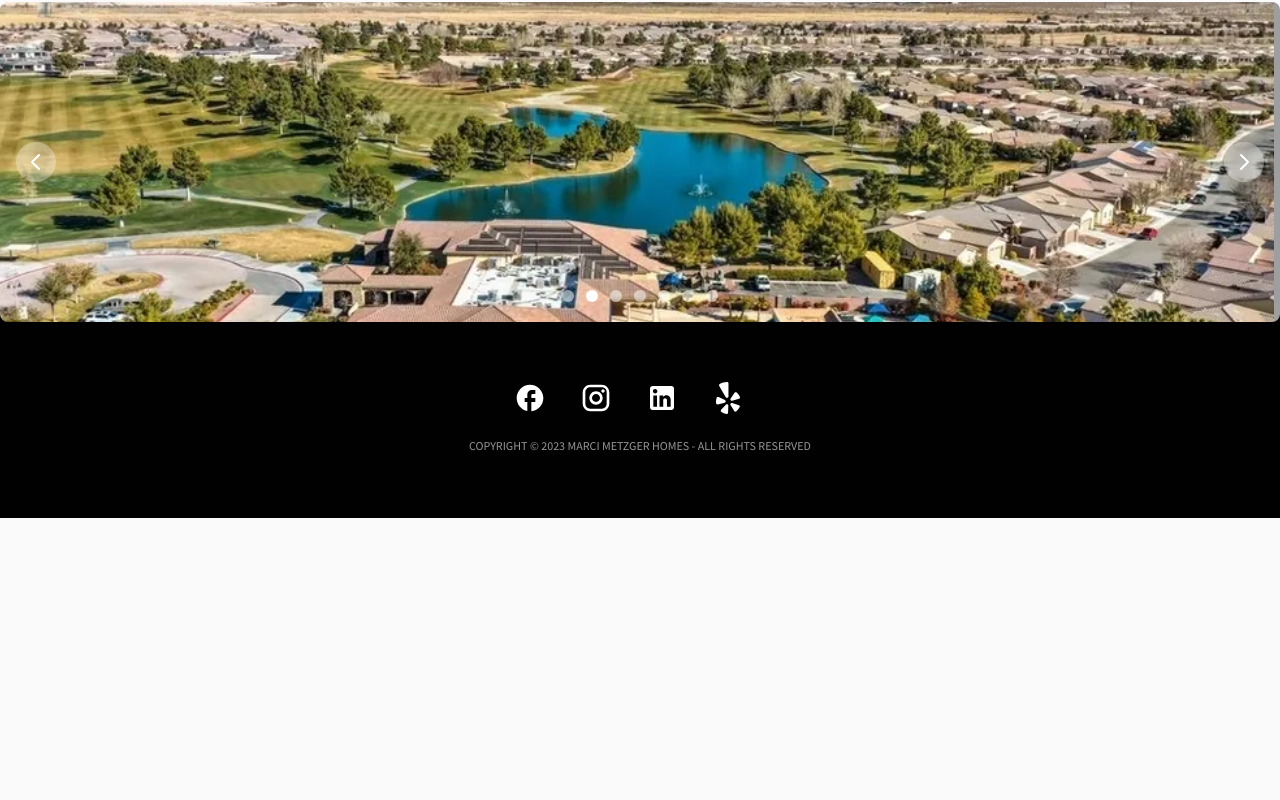
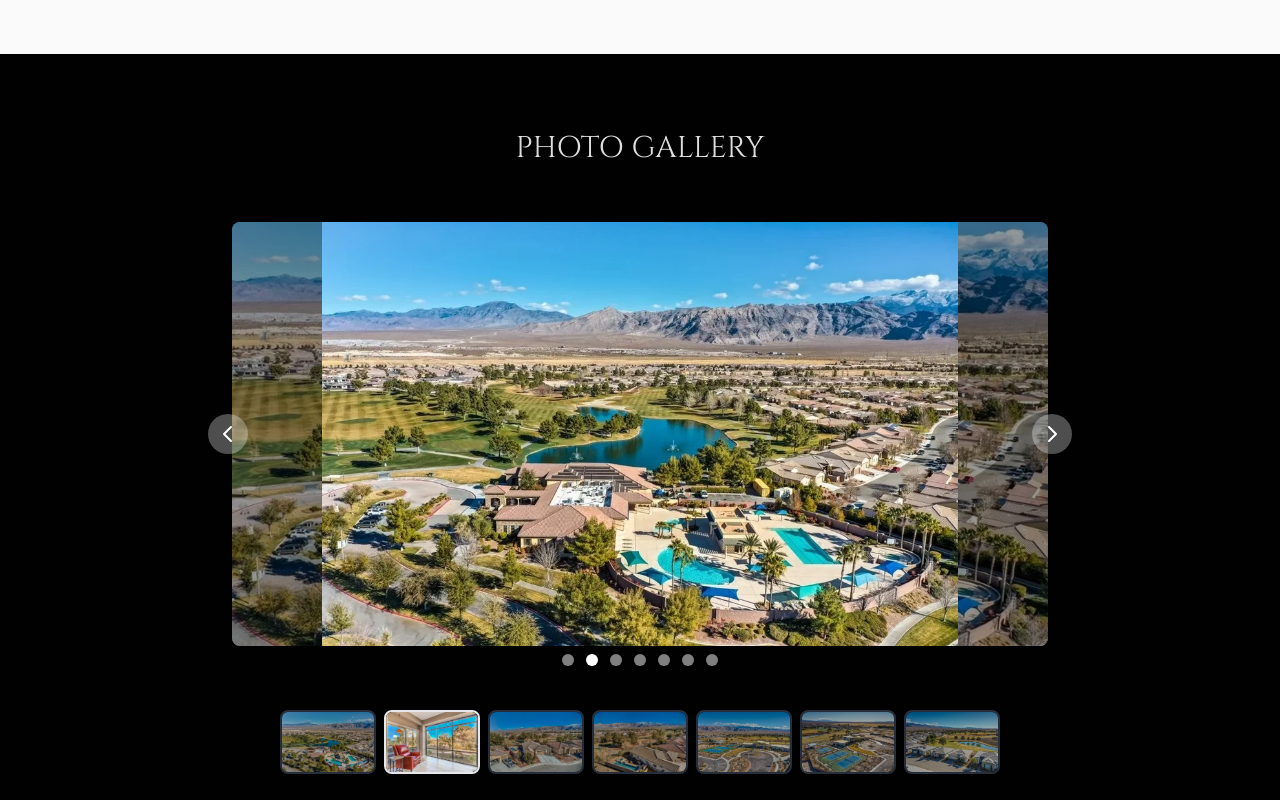
Before and after one commit to itskaedechan/realtyworks, a React (Vite) app: page / in a window 1280 px wide. Shown: the part 2440-3240 px from the top of the page. Before the commit the page ends 2958 px from the top, so only its background shows below. Built offline with nearby package versions, Linux system fonts and the light colour scheme; grey boxes are pictures that could not be loaded.

Commit message:
feat: added PhotoGallergy section with Carousel from Flowbite

```diff
--- a/src/components/Badges.jsx
+++ b/src/components/Badges.jsx
@@ -2,7 +2,7 @@ import badges from "../data/badges.json";
 
 export default function Badges() {
   return (
-    <div className="py-10 flex flex-col justify-center items-center space-y-6 h-auto">
+    <div className="py-10 flex flex-col justify-center items-center space-y-6 h-auto my-10">
       <div className={`flex justify-center gap-5 sm:gap-6 md:gap-12 h-20`}>
         {badges.map((badge) => (
           <img src={badge.img} alt={badge.badge} key={badge.id} />
--- a/src/components/PhotoGallery.jsx
+++ b/src/components/PhotoGallery.jsx
@@ -1,15 +1,58 @@
 import { Carousel } from "flowbite-react";
+import { useState } from "react";
 import photogallery from "../data/photogallery.json";
 
 export default function PhotoGallery() {
+  const [currentIndex, setCurrentIndex] = useState(0);
+
   return (
-    <div className="h-56 sm:h-64 xl:h-80 2xl:h-96">
-      <h1 className="font-cinzel text-xl">PHOTO GALLERY</h1>
-      <Carousel slideInterval={5000}>
-        {photogallery.map((photo) => (
-          <img key={photo.id} src={photo.img} alt={photo.alt} />
-        ))}
-      </Carousel>
+    <div className="bg-[#010101] py-10 text-center">
+      <h1 className="font-cinzel text-3xl mt-9 mb-4">PHOTO GALLERY</h1>
+
+      <div className="mx-auto max-w-4xl">
+        <Carousel
+          slideInterval={5000}
+          onSlideChange={(index) => setCurrentIndex(index)}
+          className="aspect-[16/9] relative overflow-hidden p-10"
+        >
+          {photogallery.map((photo) => (
+            <div key={photo.id} className="relative w-full h-full">
+              <img
+                src={photo.img}
+                alt={photo.alt}
+                className="absolute inset-0 w-full h-full object-cover"
+              />
+              <div className="absolute inset-0 bg-black/40" />
+              <img
+                src={photo.img}
+                alt={photo.alt}
+                className="relative z-10 object-contain w-full h-full"
+              />
+            </div>
+          ))}
+        </Carousel>
+
+        <div className="flex justify-center gap-2 mt-6 overflow-x-auto px-4">
+          {photogallery.map((photo, index) => (
+            <img
+              key={photo.id}
+              src={photo.img}
+              alt={photo.alt}
+              onClick={() => setCurrentIndex(index)}
+              className={`
+              h-16 w-24 object-cover cursor-pointer
+              border-2 rounded-lg transition-all duration-200
+              hover:scale-105 hover:brightness-110
+              ${
+                currentIndex === index
+                  ? "border-white-500"
+                  : "border-gray-700 opacity-70"
+              }
+            `}
+            />
+          ))}
+        </div>
+      </div>
     </div>
   );
 }
--- a/src/data/badges.json
+++ b/src/data/badges.json
@@ -2,7 +2,7 @@
   {
     "id": "ridge",
     "badge": "ridge",
-    "img": "/logo/realty/ridge.webp"
+    "img": "/logo/realty/ridge1.webp"
   },
   {
     "id": "equalhouse",
--- a/src/data/photogallery.json
+++ b/src/data/photogallery.json
@@ -26,12 +26,12 @@
   },
   {
     "id": "estate6",
-    "img": "/photo-gallery/beacon-53.webp",
+    "img": "/photo-gallery/beacon-ridge-53.webp",
     "alt": "beacon-w-courts"
   },
   {
     "id": "estate7",
-    "img": "/photo-gallery/beacon-41.webp",
+    "img": "/photo-gallery/beacon-ridge-41.webp",
     "alt": "beacon-homes"
   }
 ]
```
Also changed, not shown: public/photo-gallery/ailanto-14.webp (renamed from public/photo-gallery/alianto-14.webp), src/components/Services.jsx (added).
